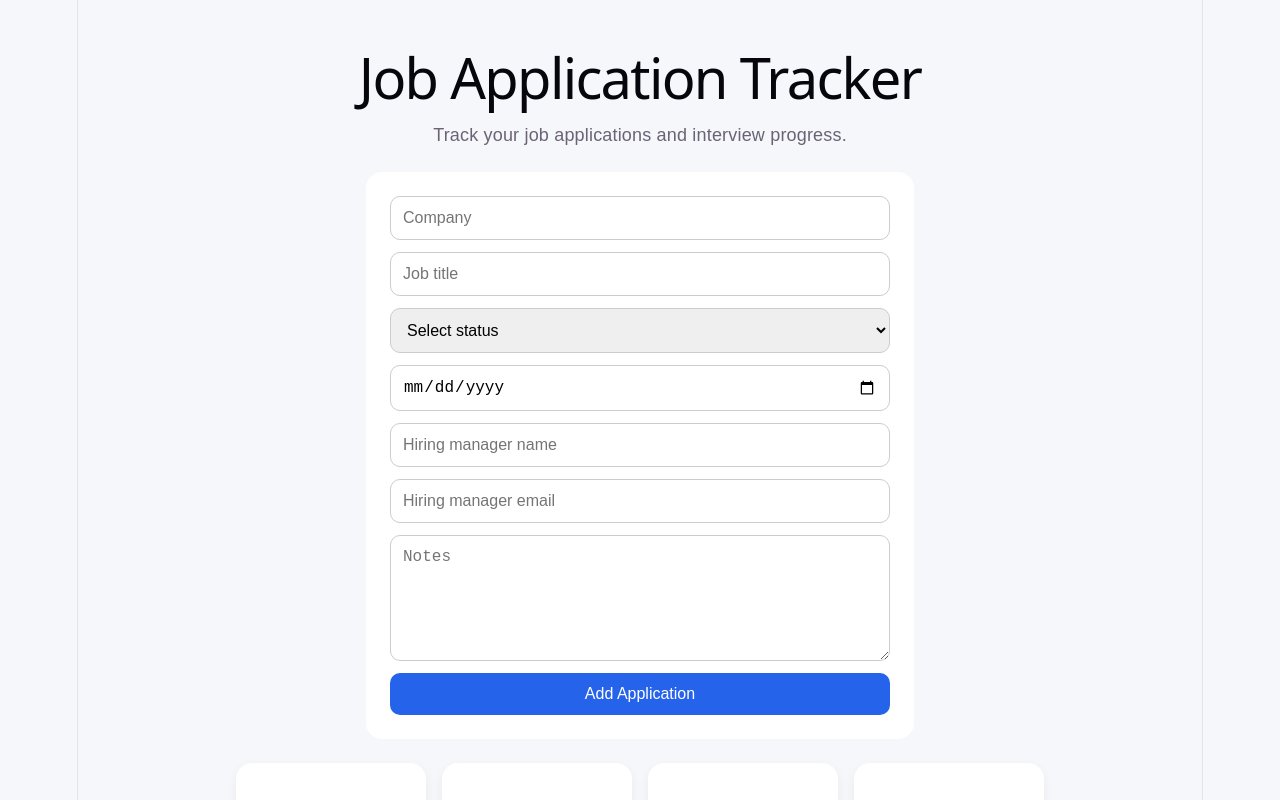
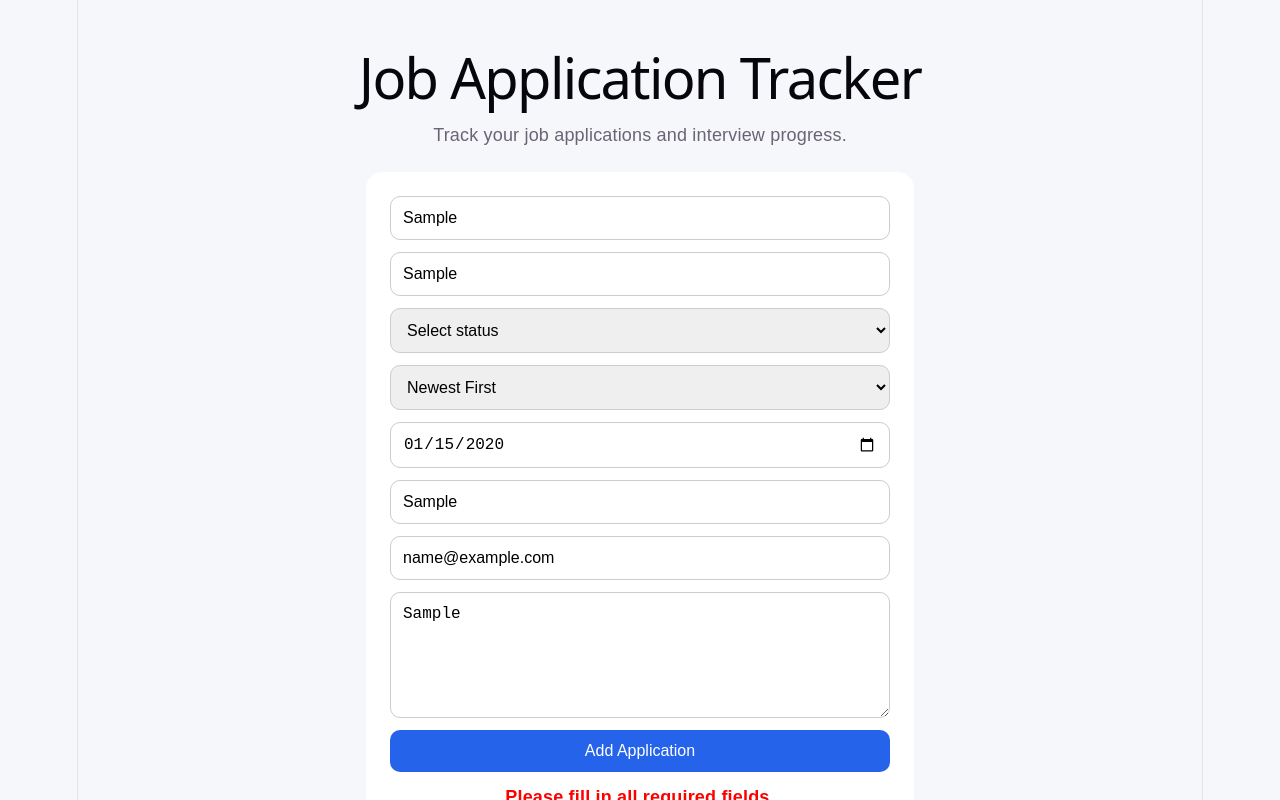
Before and after one commit to jbloch100/job-application-tracker, a React (Vite) app: page / in a window 1280 px wide. Both pictures are taken after typing "Sample", "Sample", "2020-01-15", "Sample", "name@example.com", "Sample" into the empty fields and a click on the button "Add Application". Shown: the top 800 px of the page. Built offline with nearby package versions, Linux system fonts and the light colour scheme.

Commit message:
Added delete confirmation and email validation

```diff
--- a/src/App.css
+++ b/src/App.css
@@ -87,3 +87,9 @@ button {
   font-size: 24px;
   font-weight: bold;
 }
+
+.error {
+  color: red;
+  font-weight: bold;
+  text-align: center;
+}
--- a/src/App.tsx
+++ b/src/App.tsx
@@ -16,6 +16,8 @@ function App() {
   const [editingId, setEditingId] = useState<number | null>(null);
   const [searchTerm, setSearchTerm] = useState("");
   const [statusFilter, setStatusFilter] = useState("All");
+  const [errorMessage, setErrorMessage] = useState("");
+  const [sortOrder, setSortOrder] = useState("newest");
   const [form, setForm] = useState<JobApplication>({
     id: 0,
     company: "",
@@ -57,6 +59,27 @@ function App() {
 
   function handleSubmit(e: React.FormEvent) {
     e.preventDefault();
+
+    if (
+      !form.company ||
+      !form.jobTitle ||
+      !form.status ||
+      !form.applicationDate ||
+      !form.hiringManagerName ||
+      !form.hiringManagerEmail
+    ) {
+      setErrorMessage("Please fill in all required fields.");
+      return;
+    }
+
+    const emailRegex = /^[^\s@]+@[^\s@]+\.[^\s@]+$/;
+
+    if (!emailRegex.test(form.hiringManagerEmail)) {
+      setErrorMessage("Please enter a valid email address.");
+      return;
+    }
+
+    setErrorMessage("");
 
     if (editingId !== null) {
       const updatedApplications = applications.map((application) => {
@@ -110,6 +133,17 @@ function App() {
     return matchesSearch && matchesStatus;
   });
 
+  const sortedApplications = [...filteredApplications].sort((a, b) => {
+    const dateA = new Date(a.applicationDate).getTime();
+    const dateB = new Date(b.applicationDate).getTime();
+
+    if (sortOrder === "newest") {
+      return dateB - dateA;
+    }
+
+    return dateA - dateB;
+  });
+
 
   const totalApplications = applications.length;
 
@@ -158,6 +192,14 @@ function App() {
           <option value="Offer">Offer</option>
         </select>
 
+        <select
+          value={sortOrder}
+          onChange={(e) => setSortOrder(e.target.value)}
+        >
+          <option value="newest">Newest First</option>
+          <option value="oldest">Oldest First</option>
+        </select>
+
         <input
           name="applicationDate"
           type="date"
@@ -189,6 +231,10 @@ function App() {
         <button type="submit">
           {editingId !== null ? "Update Application" : "Add Application"}
         </button>
+
+        {errorMessage && (
+          <p className="error">{errorMessage}</p>
+        )}
       </form>
 
       <section className="stats">
@@ -235,7 +281,7 @@ function App() {
         <option value="Offer">Offer</option>
       </select>
 
-      {filteredApplications.map((application) => (
+      {sortedApplications.map((application) => (
         <div className="application-card" key={application.id}>
           <h3>{application.company}</h3>
 
@@ -261,7 +307,15 @@ function App() {
           </button>
 
           <button
-            onClick={() => deleteApplication(application.id)}
+            onClick={() => {
+              const confirmed = window.confirm(
+                "Are you sure you want to delete this application?"
+              );
+
+              if (confirmed) {
+                deleteApplication(application.id);
+              }
+            }}
           >
             Delete
           </button>
```
